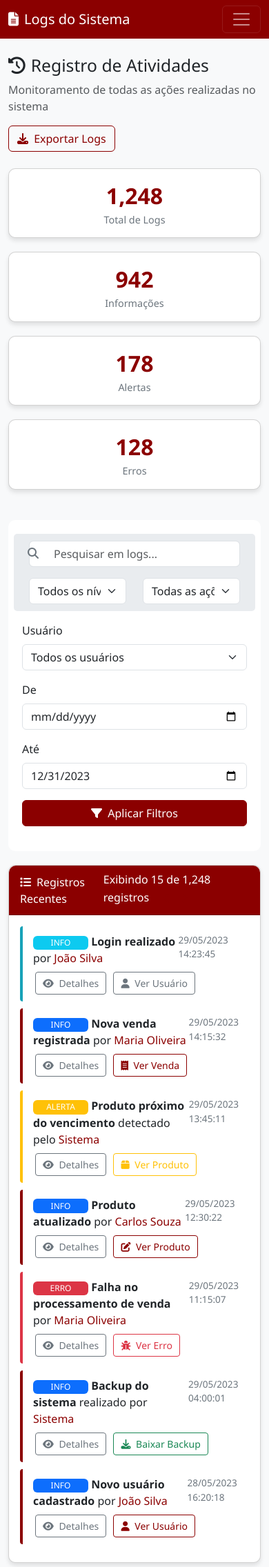
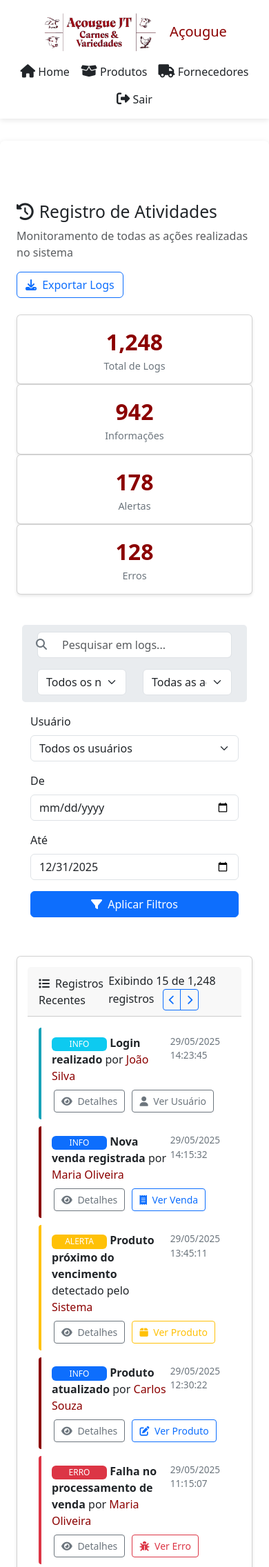
Before and after one commit to Junior36912/Projeto-Acougue, a Flask app: page /logs in a window 390 px wide. Shown: the top 2272 px of the page at 69% size. Run offline with Flask 3, Linux system fonts and the light colour scheme; a user stored in the database is signed in; data comes from the database, SQL or seed files in the repository; both versions use the stored data as it was after the commit; some libraries are stand-ins or nearby versions.

```diff
--- a/app.py
+++ b/app.py
@@ -76,7 +76,7 @@ def format_datetime(value, format='%d/%m/%Y %H:%M'):
 app = Flask(__name__)
 class Config:
     SECRET_KEY = os.environ.get('SECRET_KEY') or 'dev-key-123'
-    UPLOAD_FOLDER = 'static/uploads/produtos'
+    UPLOAD_FOLDER = os.path.join(app.root_path, 'static', 'uploads', 'produtos')
     DATABASE = 'acougue.db'
     ALLOWED_EXTENSIONS = {'jpg', 'jpeg', 'png'}
     MAX_FILE_SIZE_MB = 2
--- a/app_logging.py
+++ b/app_logging.py
@@ -1,6 +1,8 @@
 import logging
 from datetime import datetime
 from flask import request
+import json
+from banco_dados import get_db_connection
 
 # Atualize a função registrar_log
 def registrar_log(user_id, action, level='INFO', details=None, request=None):
--- a/templates/logs.html
+++ b/templates/logs.html
@@ -1,46 +1,13 @@
-<!DOCTYPE html>
-<html lang="pt-BR">
-<head>
-    <meta charset="UTF-8">
-    <meta name="viewport" content="width=device-width, initial-scale=1.0">
-    <title>Visualização de Logs - Sistema de Açougue</title>
+{% extends "base.html" %}
+
+{% block title %}Visualização de Logs - Sistema de Açougue{% endblock %}
+
+{% block head %}
+    {{ super() }}
     <link href="https://cdn.jsdelivr.net/npm/bootstrap@5.3.0/dist/css/bootstrap.min.css" rel="stylesheet">
     <link rel="stylesheet" href="https://cdnjs.cloudflare.com/ajax/libs/font-awesome/6.4.0/css/all.min.css">
     <style>
-        :root {
-            --primary-color: #8b0000;
-            --secondary-color: #f5f5f5;
-            --accent-color: #d4af37;
-            --text-dark: #333;
-            --text-light: #fff;
-        }
-
-        body {
-            background-color: #f8f9fa;
-            font-family: 'Segoe UI', Tahoma, Geneva, Verdana, sans-serif;
-        }
-
-        .navbar {
-            background-color: var(--primary-color);
-        }
-
-        .card {
-            border-radius: 10px;
-            box-shadow: 0 4px 6px rgba(0, 0, 0, 0.1);
-            margin-bottom: 20px;
-            transition: transform 0.2s;
-        }
-
-        .card:hover {
-            transform: translateY(-5px);
-        }
-
-        .card-header {
-            background-color: var(--primary-color);
-            color: var(--text-light);
-            border-radius: 10px 10px 0 0 !important;
-        }
-
+        /* Estilos específicos para logs */
         .log-entry {
             border-left: 4px solid var(--primary-color);
             padding: 10px 15px;
@@ -50,7 +17,7 @@
         }
 
         .log-entry:hover {
-            background-color: var(--secondary-color);
+            background-color: #f5f5f5;
         }
 
         .log-info {
@@ -105,26 +72,6 @@
         .stats-label {
             font-size: 0.9rem;
             color: #6c757d;
-        }
-
-        .btn-primary {
-            background-color: var(--primary-color);
-            border-color: var(--primary-color);
-        }
-
-        .btn-primary:hover {
-            background-color: #6d0000;
-            border-color: #6d0000;
-        }
-
-        .btn-outline-primary {
-            color: var(--primary-color);
-            border-color: var(--primary-color);
-        }
-
-        .btn-outline-primary:hover {
-            background-color: var(--primary-color);
-            color: white;
         }
 
         .log-action {
@@ -189,36 +136,9 @@
             padding-left: 35px;
         }
     </style>
-</head>
-<body>
-    <!-- Navbar -->
-    <nav class="navbar navbar-expand-lg navbar-dark">
-        <div class="container">
-            <a class="navbar-brand" href="#">
-                <i class="fas fa-file-alt me-2"></i>Logs do Sistema
-            </a>
-            <button class="navbar-toggler" type="button" data-bs-toggle="collapse" data-bs-target="#navbarNav">
-                <span class="navbar-toggler-icon"></span>
-            </button>
-            <div class="collapse navbar-collapse" id="navbarNav">
-                <ul class="navbar-nav ms-auto">
-                    <li class="nav-item">
-                        <a class="nav-link" href="#"><i class="fas fa-home me-1"></i> Dashboard</a>
-                    </li>
-                    <li class="nav-item">
-                        <a class="nav-link active" href="#"><i class="fas fa-file-alt me-1"></i> Logs</a>
-                    </li>
-                    <li class="nav-item">
-                        <a class="nav-link" href="#"><i class="fas fa-cog me-1"></i> Configurações</a>
-                    </li>
-                    <li class="nav-item">
-                        <a class="nav-link" href="#"><i class="fas fa-sign-out-alt me-1"></i> Sair</a>
-                    </li>
-                </ul>
-            </div>
-        </div>
-    </nav>
+{% endblock %}
 
+{% block content %}
 <div class="container mt-4">
     <div class="row mb-4">
         <div class="col-md-8">
@@ -310,7 +230,7 @@
             </div>
             <div class="col-md-3 mb-3">
                 <label class="form-label">Até</label>
-                    <input type="date" class="form-control" value="2023-12-31">
+                <input type="date" class="form-control" value="2025-12-31">
             </div>
             <div class="col-md-3 d-flex align-items-end mb-3">
                 <button class="btn btn-primary w-100">
@@ -341,7 +261,7 @@
                         <span class="log-action">Login realizado</span>
                         por <span class="log-user">João Silva</span>
                     </div>
-                        <div class="timestamp">29/05/2023 14:23:45</div>
+                    <div class="timestamp">29/05/2025 14:23:45</div>
                 </div>
                 <div class="log-details">
                     <table class="log-details-table">
@@ -377,13 +297,13 @@
                         <span class="log-action">Nova venda registrada</span>
                         por <span class="log-user">Maria Oliveira</span>
                     </div>
-                        <div class="timestamp">29/05/2023 14:15:32</div>
+                    <div class="timestamp">29/05/2025 14:15:32</div>
                 </div>
                 <div class="log-details">
                     <table class="log-details-table">
                         <tr>
                             <td width="120"><strong>ID Venda:</strong></td>
-                                <td>V20230529141532</td>
+                            <td>V20250529141532</td>
                         </tr>
                         <tr>
                             <td><strong>Valor:</strong></td>
@@ -419,7 +339,7 @@
                         <span class="log-action">Produto próximo do vencimento</span>
                         detectado pelo <span class="log-user">Sistema</span>
                     </div>
-                        <div class="timestamp">29/05/2023 13:45:11</div>
+                    <div class="timestamp">29/05/2025 13:45:11</div>
                 </div>
                 <div class="log-details">
                     <table class="log-details-table">
@@ -433,7 +353,7 @@
                         </tr>
                         <tr>
                             <td><strong>Validade:</strong></td>
-                                <td>05/06/2023</td>
+                            <td>05/06/2025</td>
                         </tr>
                         <tr>
                             <td><strong>Dias restantes:</strong></td>
@@ -463,7 +383,7 @@
                         <span class="log-action">Produto atualizado</span>
                         por <span class="log-user">Carlos Souza</span>
                     </div>
-                        <div class="timestamp">29/05/2023 12:30:22</div>
+                    <div class="timestamp">29/05/2025 12:30:22</div>
                 </div>
                 <div class="log-details">
                     <table class="log-details-table">
@@ -500,7 +420,7 @@
                         <span class="log-action">Falha no processamento de venda</span>
                         por <span class="log-user">Maria Oliveira</span>
                     </div>
-                        <div class="timestamp">29/05/2023 11:15:07</div>
+                    <div class="timestamp">29/05/2025 11:15:07</div>
                 </div>
                 <div class="log-details">
                     <table class="log-details-table">
@@ -540,13 +460,13 @@
                         <span class="log-action">Backup do sistema</span>
                         realizado por <span class="log-user">Sistema</span>
                     </div>
-                        <div class="timestamp">29/05/2023 04:00:01</div>
+                    <div class="timestamp">29/05/2025 04:00:01</div>
                 </div>
                 <div class="log-details">
                     <table class="log-details-table">
                         <tr>
                             <td width="120"><strong>Arquivo:</strong></td>
-                                <td>acougue_system_backup_20230529_040001.zip</td>
+                            <td>acougue_system_backup_20250529_040001.zip</td>
                         </tr>
                         <tr>
                             <td><strong>Tamanho:</strong></td>
@@ -576,7 +496,7 @@
                         <span class="log-action">Novo usuário cadastrado</span>
                         por <span class="log-user">João Silva</span>
                     </div>
-                        <div class="timestamp">28/05/2023 16:20:18</div>
+                    <div class="timestamp">28/05/2025 16:20:18</div>
                 </div>
                 <div class="log-details">
                     <table class="log-details-table">
@@ -602,22 +522,10 @@
         </div>
     </div>
 </div>
+{% endblock %}
 
-    <footer class="bg-light mt-5 py-4">
-        <div class="container">
-            <div class="row">
-                <div class="col-md-6">
-                    <h5>Sistema de Açougue</h5>
-                    <p class="text-muted">Solução completa para gestão de açougues e mercados de carne</p>
-                </div>
-                <div class="col-md-6 text-md-end">
-                    <p class="text-muted">Versão 2.1.3</p>
-                    <p class="text-muted">© 2023 Todos os direitos reservados</p>
-                </div>
-            </div>
-        </div>
-    </footer>
-
+{% block scripts %}
+    {{ super() }}
     <script src="https://cdn.jsdelivr.net/npm/bootstrap@5.3.0/dist/js/bootstrap.bundle.min.js"></script>
     <script>
         document.addEventListener('DOMContentLoaded', function() {
@@ -664,5 +572,4 @@
             });
         });
     </script>
-</body>
-</html>
+{% endblock %}
--- a/templates/vendas/nova.html
+++ b/templates/vendas/nova.html
@@ -82,7 +82,7 @@
                 </div>
                 <div class="form-group">
                     <label for="cpf">CPF do Cliente</label>
-                    <input type="text" id="cpf" name="cpf" class="form-control" placeholder="000.000.000-00" required>
+                    <input type="text" id="cpf" name="cpf" class="form-control" placeholder="000.000.000-00">
                 </div>
 
                 <div class="form-group">
@@ -173,8 +173,6 @@ document.addEventListener('DOMContentLoaded', () => {
         });
     }
 
-    // Adicionar produtos
-    // Adicionar produtos
     document.querySelectorAll('.btn-adicionar').forEach(btn => {
         btn.addEventListener('click', () => {
             const row = btn.closest('.produto-item');
```
Also changed, not shown: banco_dados.py (+34 -26 lines), acougue.db, static/uploads/produtos/1748723703.866579_hHeineken_Original_250.jpg (added), static/uploads/produtos/1749386990.177552_OIP.jpeg (added), static/uploads/produtos/1749387118.345582_OIP.jpeg (added), static/uploads/produtos/1749387154.642169_OIP.jpeg (added), static/uploads/produtos/1749388247.599506_OIP.jpeg (added), tests/conftest.py (renamed from conftest.py), 4 other files. Lines whose indentation alone changed are shown as unchanged.
